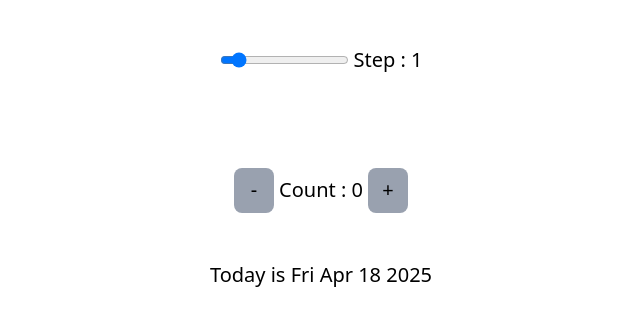
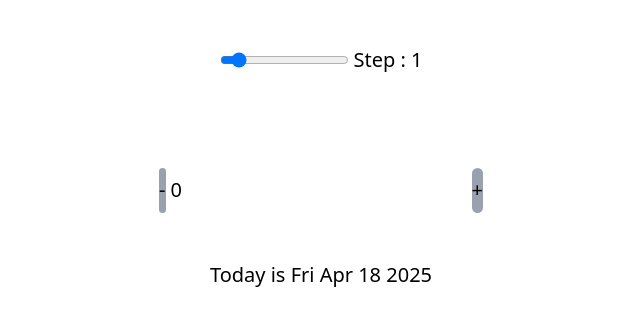
Before and after one commit to Briso10-dev/React-Challenge1, a React (Vite) app: page / in a window 1280 px wide. Shown: the top 326 px of the page, without its empty margins (319-959 px from the left). Built offline with nearby package versions, Linux system fonts and the light colour scheme.

Commit message:
Making counter as well an input

```diff
--- a/src/components/App.jsx
+++ b/src/components/App.jsx
@@ -36,12 +36,15 @@ function App() {
         />
         <p>Step : {step}  </p>
       </div>
+
       <div className="flex justify-center items-center gap-2 text-[2rem] w-[25%] h-[15%] p-2 text-center">
-        <hr />
         <Button label="-" click={counterPrevious}/>
-        <p>Count : {counter} </p>
+        <input type="text"
+               value={counter}
+               onChange={e=>setCounter(Number(e.target.value))}
+               />
         <Button label="+" click={counterNext}/>
-        <hr />
+
       </div>
         <p className="text-[2rem]">
           <span>
```
